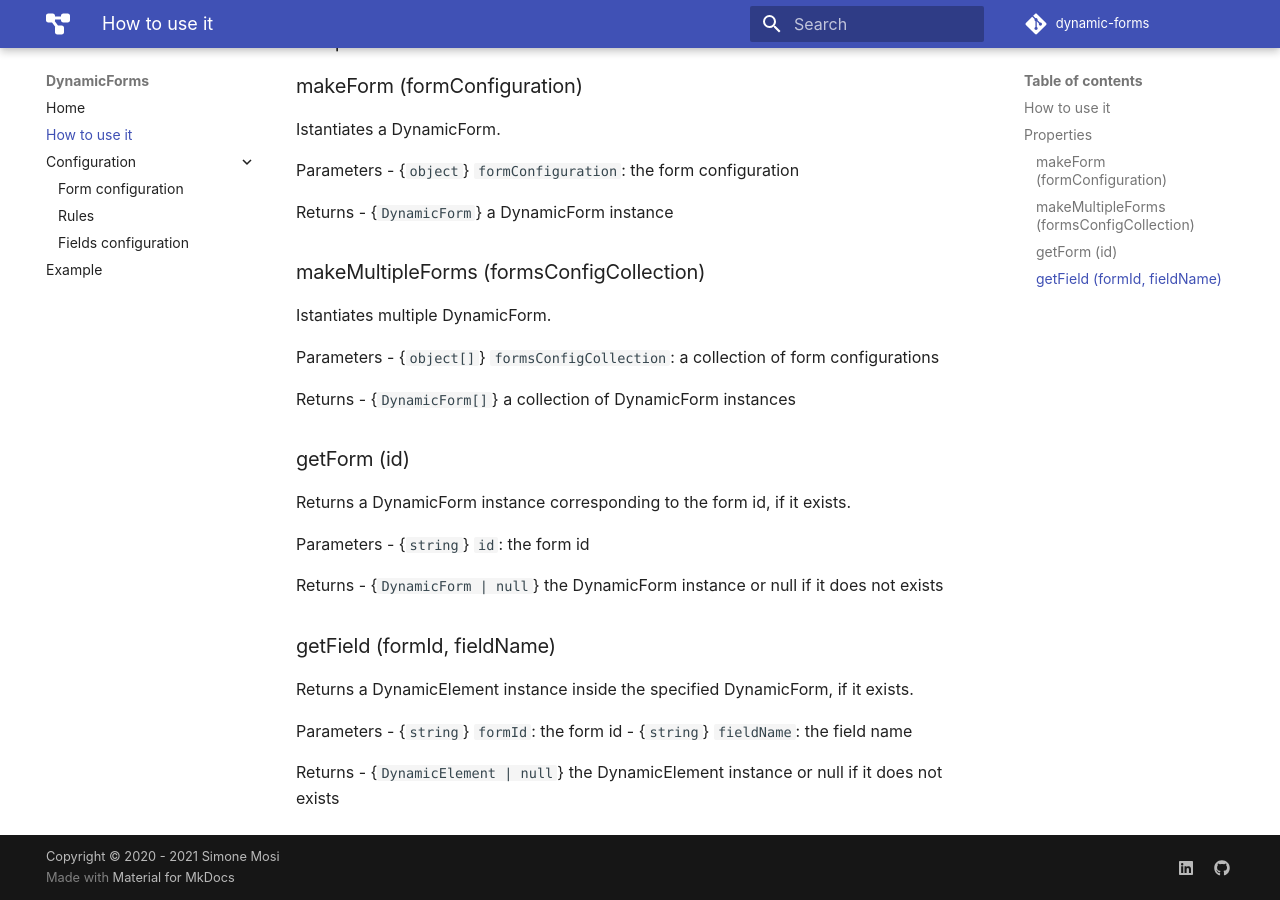
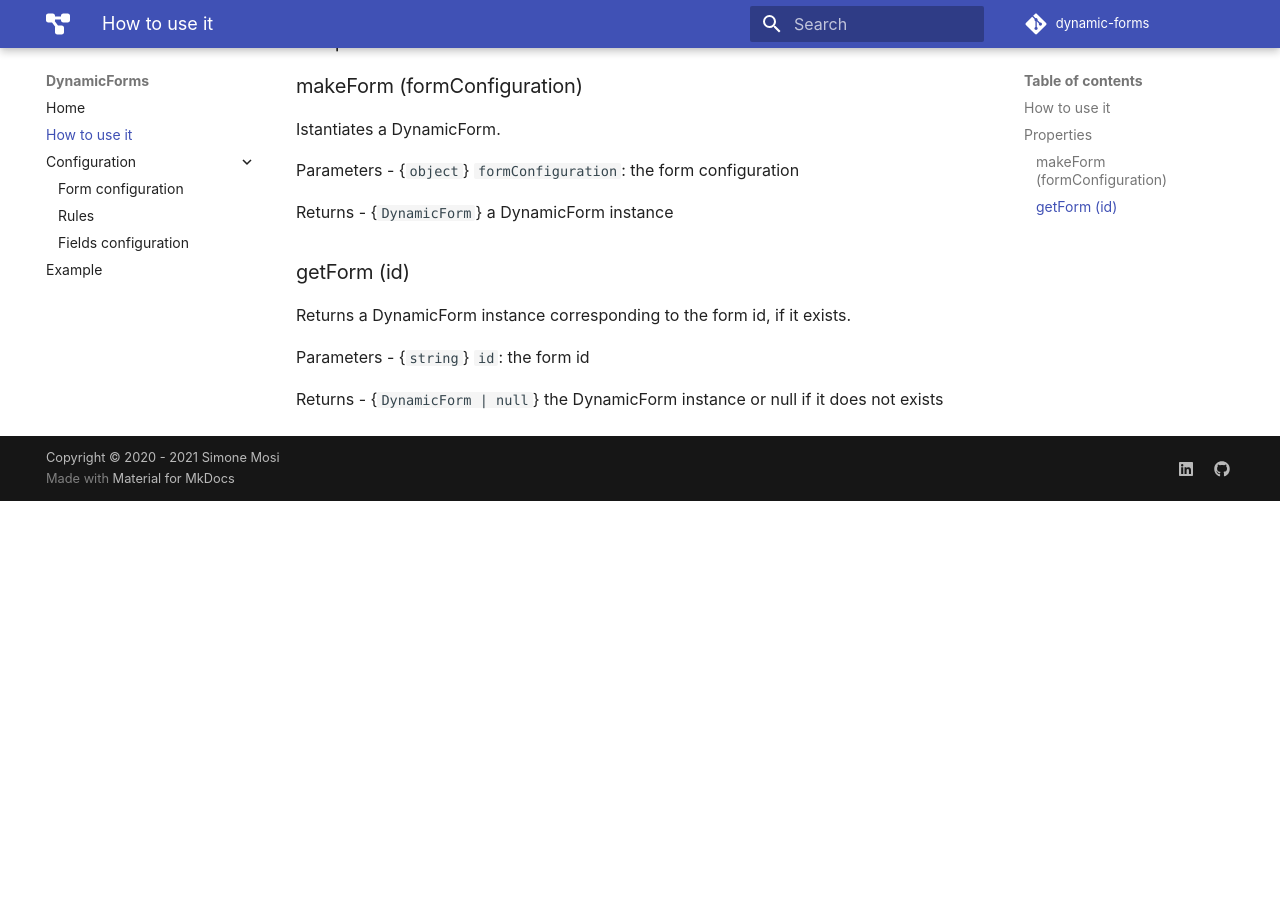
Before and after one commit to simomosi/dynamic-forms, an MkDocs documentation site: the page built from docs/dynamic-forms-module.md, in a window 1280 px wide and 900 px high, scrolled down 555 px. Built offline with MkDocs 1.6.1 and Material for MkDocs 9.7.7, drawn with Linux system fonts in a browser that asks for light colours; comment, search, counter and statistics services are not loaded; after the commit the page ends 1056 px from its top, so only the background shows below that.

Commit message:
Updated documentation

```diff
--- a/docs/dynamic-forms-module.md
+++ b/docs/dynamic-forms-module.md
@@ -26,15 +26,6 @@ Parameters
 Returns
 - {`DynamicForm`} a DynamicForm instance
 
-### makeMultipleForms (formsConfigCollection)
-Istantiates multiple DynamicForm.
-
-Parameters
-- {`object[]`} `formsConfigCollection`: a collection of form configurations
-
-Returns
-- {`DynamicForm[]`} a collection of DynamicForm instances
-
 ### getForm (id)
 Returns a DynamicForm instance corresponding to the form id, if it exists.
 
@@ -43,13 +34,3 @@ Parameters
 
 Returns
 - {`DynamicForm | null`} the DynamicForm instance or null if it does not exists
-
-### getField (formId, fieldName)
-Returns a DynamicElement instance inside the specified DynamicForm, if it exists.
-
-Parameters
-- {`string`} `formId`: the form id
-- {`string`} `fieldName`: the field name
-
-Returns
-- {`DynamicElement | null`} the DynamicElement instance or null if it does not exists
```
Also changed, not shown: docs/imgs/classdiagram.svg, 2 other files.
